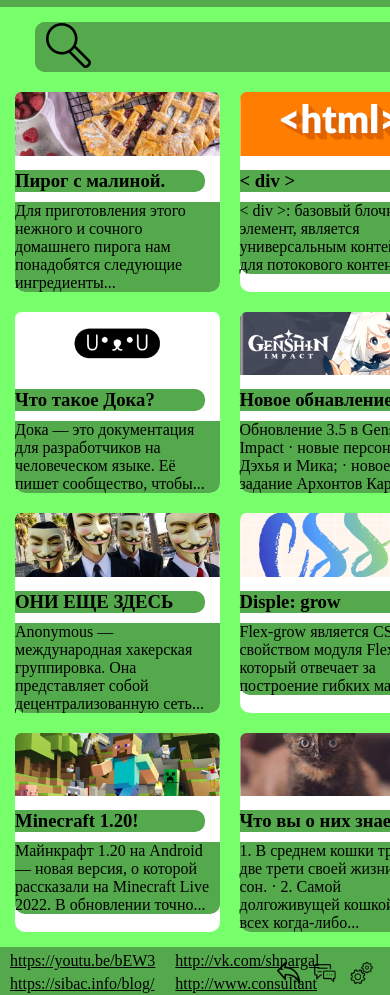
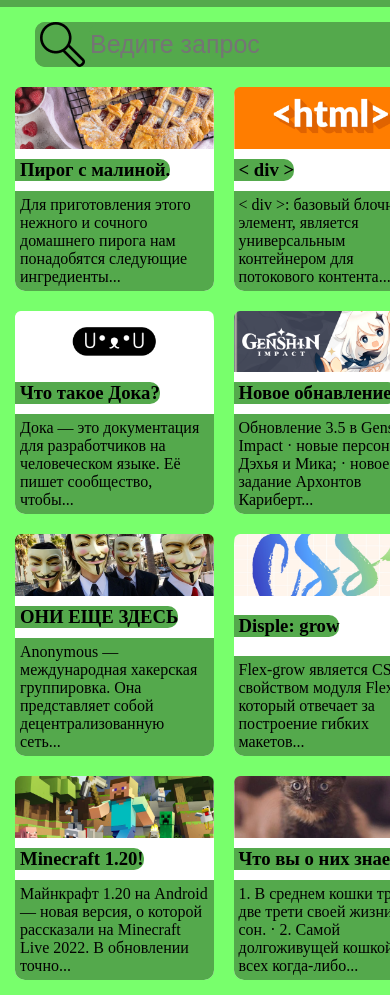
Before and after one commit to jtniiiii/My-site, a plain HTML site: page index.html in a window 390 px wide. Shown: the part 109-1104 px from the top of the page. Drawn offline with Linux system fonts and the light colour scheme.

Commit message:
Add files via upload

```diff
--- a/index.html
+++ b/index.html
@@ -6,14 +6,13 @@
 	<title>Большое Ухо</title>
 	<link rel="stylesheet" type="text/css" href="style.css">
 	<link rel="stylesheet" type="text/css" href="media.css">
-	<link rel="stylesheet" type="text/css" href="media2.css">
 </head>
 <body>
 	<div class="page-container">
 		<header>
-			<div class="logo">
-				<img src="./img/лого.png">
-			</div>
+			<form class="logo" method="post" action="https://httpdin.org/post">
+				<input type="image" src="./img/лого.png">
+			</form>
 
 			<h1>Большое Ухо</h1>
 
@@ -24,12 +23,10 @@
 		</header>
 
 		<main>
-			<from class="search-contener">
-				<button>
-					<img src="./img/img button.png">
-				</button type="submit">
-				<input type="text">
-			</from>
+			<form class="search-contener" method="post" action="https://httpdin.org/post">
+				<input class="search-button" type="image" src="./img/img button.png">
+				<input class="search-input" type="text" name="text" placeholder="Ведите запрос">
+			</form>
 
 			<div class="news-contener">
 				<article>
@@ -85,13 +82,20 @@
 
 		<footer>
 			<div class="footer-item">
-			    <a href="">https://youtu.be/bEW3</a>
+				<a href="">https://youtu.be/bEW3</a>
 			    <a href="">http://vk.com/shpargal</a>
-			    <a href="">https://sibac.info/blog/</a>
+			</div>
+
+			<div class="footer-item">
+				<a href="">https://sibac.info/blog/</a>
 			    <a href="">http://www.consultant</a>
-			    <h4>Контактный номер</h4>
+			</div>
+
+			<div class="footer-item">
+				<h4>Контактный номер</h4>
 			    <a href="tel:+7 968 710 10 33">+7 968 710 10 33</a>
 			</div>
+
 			<div class="footer-img">
 				<a href=""><img class="responsive-img" src="./img/иконка 1.png"></a>
 				<a href=""><img class="responsive-img" src="./img/иконка 2.png"></a>
--- a/media.css
+++ b/media.css
@@ -1,5 +1,144 @@
-/*То же самое
-  Не работает, работает media2.css*/
+@media (max-width: 768px) {
+
+	* {
+		margin: 0;
+	}
+
+	header {
+		display: grid;
+		grid-template-columns: auto 1fr 1fr auto;
+		gap: 20px;
+		padding: 10px;
+		background-color: #54A94C;
+	}
+
+	.logo {
+		display: flex;
+		justify-content: center;
+		align-items: center;
+		background-color: #3F9338;
+		border-radius: 10px;
+	}
+
+	h1 {
+		grid-column: 2 / 4;
+		display: flex;
+		justify-content: center;
+		align-items: center;
+		background-color: #3F9338;
+		font-size: 34px;
+		margin: 10px;
+		border-radius: 10px;
+	}
+
+	.user {
+		grid-column: 4 / 5;
+		display: grid;
+		grid-template-rows: 1fr 1fr;
+		gap: 10px;
+	}
+
+	.user-button {
+		display: flex;
+		justify-content: flex-start;
+		align-items: center;
+		background-color: #3F9338;
+		font-size: 20px;
+		border-radius: 10px;
+	}
+
+	main {
+		display: grid;
+		grid-template-columns: repeat(3, 1fr);
+		gap: 20px;
+		padding: 20px 10px 20px 10px;
+		background-color: #78FF6C;
+	}
+
+	.search-contener {
+		grid-column: 2 / 3;
+		display: flex;
+		background-color: #54A94C;
+		border-radius: 10px;
+	}
+
+	.search-contener button {
+		background-color: #54A94C;
+		border: 0;
+		border-radius: 10px;
+	}
+
+	.search-contener input {
+		width: auto;
+		display: flex;
+		justify-content: flex-start;
+		background-color: #54A94C;
+		font-size: 25px;
+		padding: 0;
+		border: 0;
+		border-radius: 10px;
+	}
+
+	.news-contener {
+		grid-column: 1 / 4;
+		display: grid;
+		grid-template-columns: repeat(3, 1fr);
+		gap: 20.1px 15px;
+	}
+
+	article {
+		height: auto;
+	  display: flex;
+	  flex-direction: column;
+	  justify-content: space-between;
+		background-color: #FFFFFF;
+		font-size: 16px;
+		border-radius: 10px;
+	}
+
+	.responsive-img {
+		max-width: 100%;
+	}
+
+	article h3 {
+		max-width: 190px;
+		background-color: #54A94C;
+		margin: 10px auto 10px 0;
+		border-radius: 0 10px 10px 0;
+	}
+
+	article p {
+		background-color: #54A94C;
+		border-radius: 0 0 10px 10px;
+	}
+
+	footer {
+		display: grid;
+		grid-template-columns: repeat(4, 1fr);
+		gap: 20px;
+		background-color: #54A94C;
+		padding: 5px 10px;
+		font-size: 13px;
+	}
+
+	.footer-item {
+		grid-column: 1 / 4;
+		display: grid;
+		grid-template-columns: repeat(3, 1fr);
+		grid-template-rows: repeat(2, 1fr);
+		gap: 10px 20px;
+	}
+
+	.footer-item a {
+		color: #000000;
+	  text-decoration: none;
+	  border-bottom: 1px solid #000000;
+	}
+
+	.footer-img {
+		display: flex;
+	}
+}
 
 @media (max-width: 600px) {
 
@@ -91,6 +230,9 @@
 
 	article {
 		height: auto;
+	  display: flex;
+	  flex-direction: column;
+	  justify-content: space-between;
 		background-color: #FFFFFF;
 		font-size: 16px;
 		border-radius: 10px;
@@ -131,15 +273,12 @@
 
 	.footer-item a {
 		color: #000000;
+    text-decoration: none;
+	  border-bottom: 1px solid #000000;
 	}
 
 	.footer-img {
 		display: flex;
 		padding: 10px 0 10px 0;
 	}
-
-	.footer-img a .responsive-img {
-	    margin: auto 10px auto auto;
-    }
-
 }
--- a/style.css
+++ b/style.css
@@ -1,10 +1,3 @@
-/* В поисковой строке по умолчанию должен стоять текст.
-   В artical текст должен быть #FFFFFF, а у меня нет.
-   В artical img сжимается, но не растягивается.
-   В artical p иногда отлетают от низа.
-   Ссылки не должны быть подчеркнуты.
-   У иконок в footer должны быть маргины. */
-
 * {
 	margin: 0;
 }
@@ -67,13 +60,13 @@ main {
 	border-radius: 10px;
 }
 
-.search-contener button {
+.search-button {
 	background-color: #54A94C;
 	border: 0;
 	border-radius: 10px;
 }
 
-.search-contener input {
+.search-input {
 	width: auto;
 	display: flex;
 	justify-content: flex-start;
@@ -93,6 +86,9 @@ main {
 
 article {
 	height: auto;
+	display: flex;
+	flex-direction: column;
+	justify-content: space-between;
 	background-color: #FFFFFF;
 	font-size: 20px;
 	border-radius: 10px;
@@ -105,12 +101,14 @@ article {
 article h3 {
 	max-width: 210px;
 	background-color: #54A94C;
-	margin: 10px auto 10px 0;
+	margin: 10px 0 10px 0;
+	padding: 0 0 0 5px;
 	border-radius: 0 10px 10px 0;
 }
 
 article p {
 	background-color: #54A94C;
+	padding: 5px;
 	border-radius: 0 0 10px 10px;
 }
 
@@ -124,21 +122,17 @@ footer {
 }
 
 .footer-item {
-	grid-column: 1 / 4;
 	display: grid;
-	grid-template-columns: repeat(3, 1fr);
 	grid-template-rows: repeat(2, 1fr);
 	gap: 10px 20px;
 }
 
 .footer-item a {
 	color: #000000;
+	text-decoration: none;
+	border-bottom: 1px solid #000000;
 }
 
 .footer-img {
 	display: flex;
 }
-
-.footer-img a .responsive-img {
-	margin: auto 10px auto auto;
-}
```
